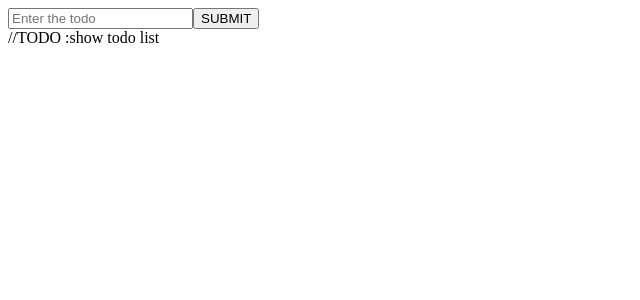
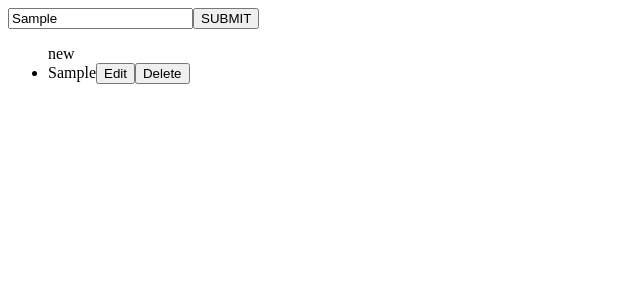
Before and after one commit to gautam04kumar/todo-list, a React (Vite) app: page / in a window 1280 px wide. Both pictures are taken after typing "Sample" into the empty fields and a click on the button "SUBMIT". Shown: the top 300 px of the page, without its empty margins (0-640 px from the left). Built offline with nearby package versions, Linux system fonts and the light colour scheme.

Commit message:
add uniquevalue in input ,editbuttton and deletebutton

```diff
--- a/src/App.jsx
+++ b/src/App.jsx
@@ -1,10 +1,9 @@
+import { useState } from 'react'
 import './App.css'
 import Todo from './Component/Todo'
 
 
 function App() {
-
-
   return (
     <section>
       <Todo />
--- a/src/Component/Todo.jsx
+++ b/src/Component/Todo.jsx
@@ -2,30 +2,62 @@ import React, { useState, useRef, useEffect } from 'react'
 
 function Todo() {
     const form = useRef();
-    const [todo, setTodo] = useState("");
+    const [todo, setTodo] = useState([]);
+    const [editTodo, setEditTodo] = useState(null)
 
     useEffect(() => {
 
     }, [todo])
 
-
     let handleTodo = (event) => {
         event.preventDefault();
-        console.log(form.current.todo.value);
-        setTodo(form.current.todo.value);
-        form.current.reset();
+        // const todoValue=form.current.todo.value
+        if (editTodo !== null) {
+            const updateTodo = [...todo];
+            updateTodo[editTodo] = form.current.todo.value;
+            setTodo(updateTodo)
+            setEditTodo(null)
+        }
+        else if (!todo.includes(form.current.todo.value)) {
+            setTodo(prevItem => [...prevItem, form.current.todo.value])
+        }
+        // form.current.todo.value = "";
     }
+    const editTodolist = (index,value) => {
+
+        setEditTodo(index,);
+
+        form.current.todo.value = todo[index];
+    };
+
+    const deleteTodo = (index) => {
+        const updateTodo = [...todo];
+        updateTodo.splice(index, 1);
+        setTodo(updateTodo);
+    };
+    const arrayDataItems = todo.map((item, index) => (
+        <li key={index}>
+            {item}
+            <button onClick={() => editTodolist(index)}>Edit</button>
+            <button onClick={() => deleteTodo(index)}>Delete</button>
+
+        </li>));
+        console.log(arrayDataItems)
+
 
     return (
         <section>
             <section>
                 <form ref={form}>
-                    <input type='text' name='todo' placeholder='Enter the todo' />
+                    <input type='text' name='todo'
+                        placeholder='Enter the todo' />
+
                     <button type='submit' onClick={handleTodo}>SUBMIT</button>
                 </form>
             </section>
             <section>
-//TODO :show todo list
+{/* //TODO :show todo list */}
+                <ul> new{arrayDataItems}</ul>
             </section>
         </section>
     )
```
